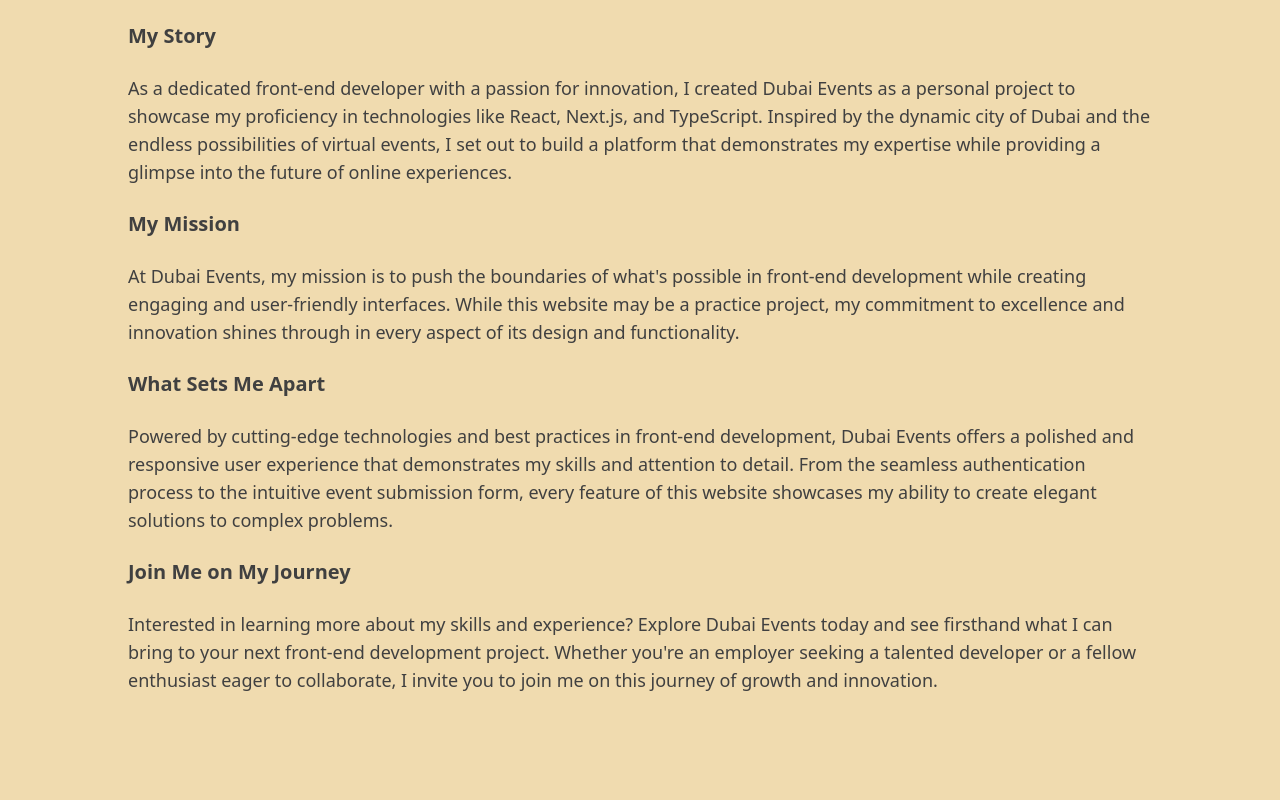
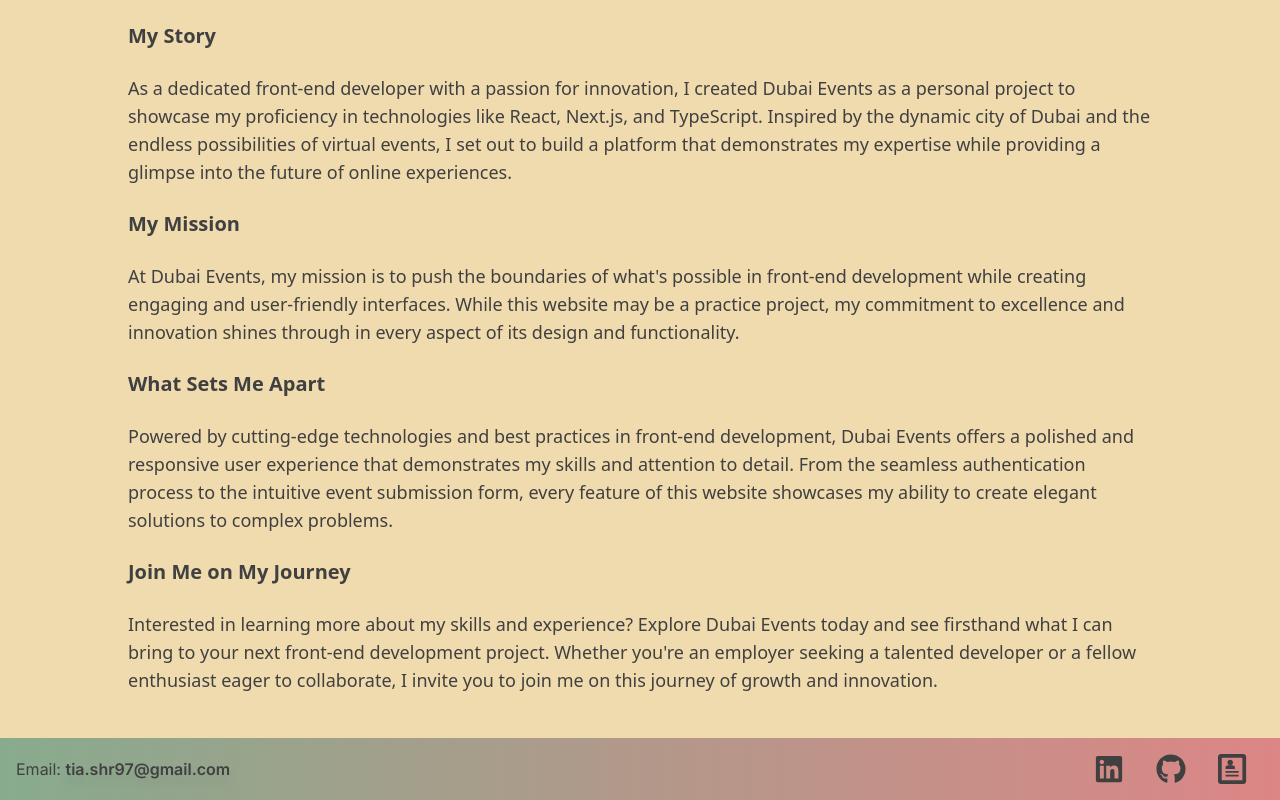
Before and after one commit to tannaz97shr/utopia-grove, a Next.js app: page / in a window 1280 px wide. Shown: the part 781-1581 px from the top of the page. Before the commit the page ends 1499 px from the top, so only its background shows below. Built offline with nearby package versions, Linux system fonts and the light colour scheme; no server answers; the database is empty.

Commit message:
feat: create footer

```diff
--- a/src/app/layout.tsx
+++ b/src/app/layout.tsx
@@ -1,3 +1,4 @@
+import Footer from "@/components/Footer";
 import MainHeader from "@/components/MainHeader";
 import Notification from "@/components/UI/Notification";
 import NextAuthSessionProvider from "@/providers/SessionProvider";
@@ -28,6 +29,7 @@ export default function RootLayout({
             <div className="flex flex-col mx-4 lg:mx-auto xl:w-[1200px]">
               {children}
             </div>
+            <Footer />
           </NotificationContextProvider>
         </NextAuthSessionProvider>
       </body>
--- /dev/null
+++ b/src/components/Footer/index.tsx
@@ -0,0 +1,46 @@
+import Link from "next/link";
+import { FaGithub, FaLinkedin } from "react-icons/fa";
+import { ImProfile } from "react-icons/im";
+
+export default function Footer() {
+  return (
+    <div
+      className="flex flex-col md:flex-row justify-between items-center
+    w-full mt-5 p-4
+  bg-primary-teal lg:bg-gradient-to-r from-bg-secondary to-border-peach"
+    >
+      <div className="mb-4 md:mb-0">
+        Email:{" "}
+        <Link
+          className="drop-shadow-xl font-semibold"
+          href="mailto:tia.shr97@gmail.com"
+        >
+          tia.shr97@gmail.com
+        </Link>
+      </div>
+      <div className="flex">
+        <Link
+          className="mx-4"
+          target="_blank"
+          href={"https://www.linkedin.com/in/tannaz-shirzadi/"}
+        >
+          <FaLinkedin size={30} />
+        </Link>
+        <Link
+          className="mx-4"
+          target="_blank"
+          href={"https://github.com/tannaz97shr"}
+        >
+          <FaGithub size={30} />
+        </Link>
+        <Link
+          className="mx-4"
+          target="_blank"
+          href={"https://portfolio-eta-blond.vercel.app/"}
+        >
+          <ImProfile size={30} />
+        </Link>
+      </div>
+    </div>
+  );
+}
--- a/src/components/MainPageBanner/index.tsx
+++ b/src/components/MainPageBanner/index.tsx
@@ -74,7 +74,7 @@ export default function MainBanner() {
   return (
     <div className="w-[100vw] aspect-video xl:aspect-[5/2] relative">
       <div className="absolute z-10 top-10 lg:top-20 left-10 lg:left-24 w-96 lg:mt-24">
-        <div className="text-3xl xl:text-5xl font-semibold text-bg-primary">
+        <div className="text-3xl xl:text-5xl font-semibold text-border-peach">
           The Dubai Events Surf Club
         </div>
         <BannerButtons />
```
